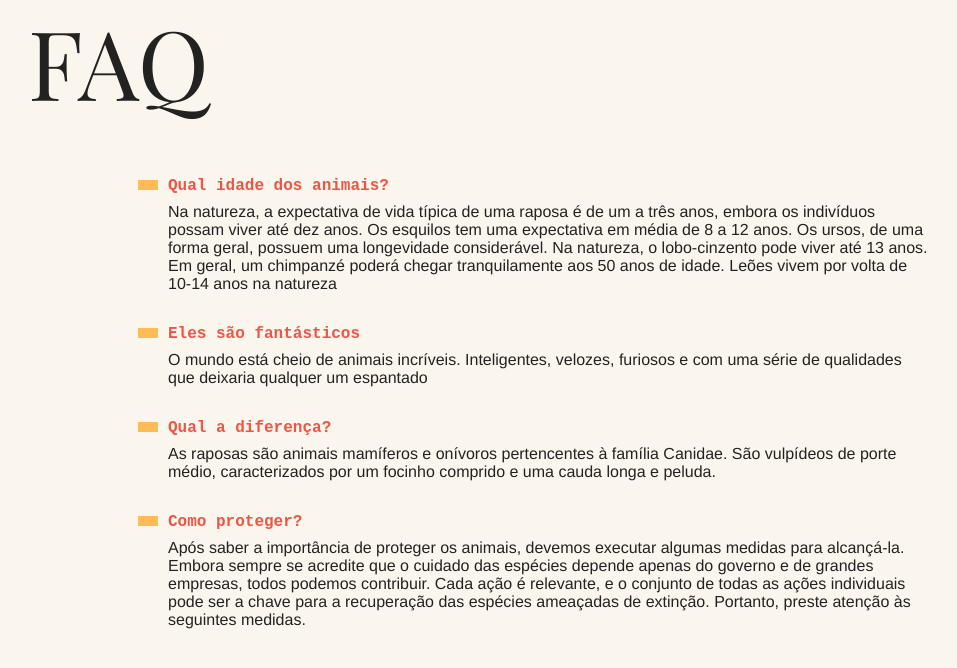
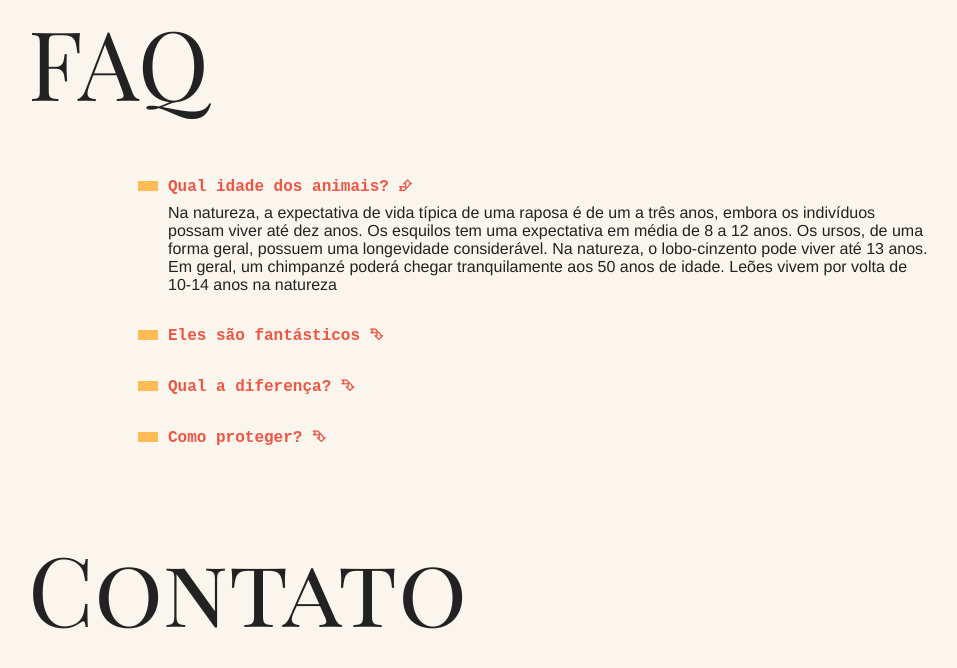
Before and after one commit to luizfporto/animais-fantasticos-cursojavascriptES6, a plain HTML site: page index.html in a window 1280 px wide. Shown: the part 799-1467 px from the top of the page, without its empty margins (162-1119 px from the left). Drawn offline with Linux system fonts and the light colour scheme; grey boxes are pictures that could not be loaded.

Commit message:
estilização da aba Faq

```diff
--- a/css/style.css
+++ b/css/style.css
@@ -239,3 +239,32 @@ body {
     transform: translate3d(0, 0, 0);
   }
 }
+
+.js-accordion dd {
+  display: none;
+}
+
+.js-accordion dt::after{
+  content: '⮷';
+  margin-left: 10px;
+}
+
+.js-accordion dt.ativo::after {
+  content: '⮵';
+}
+
+.js-accordion dd.ativo {
+  display: block;
+  animation: slideDown .5s forwards;
+}
+
+@keyframes slideDown {
+  from {
+    opacity: 0;
+    max-height: 0;
+  }
+  to {
+    max-height: 200px;
+    opacity: 1;
+  }
+}
--- a/index.html
+++ b/index.html
@@ -96,7 +96,7 @@
   </section>
   <section class="grid-section faq" id="faq">
     <h1 class="titulo">FAQ</h1>
-    <dl class="faq-lista">
+    <dl class="faq-lista js-accordion">
       <dt>Qual  idade dos animais?</dt>
       <dd>Na natureza, a expectativa de vida típica de uma raposa é de um a três anos, embora os indivíduos possam viver até dez anos. Os esquilos tem uma expectativa em média de 8 a 12 anos. Os ursos, de uma forma geral, possuem uma longevidade considerável. Na natureza, o lobo-cinzento pode viver até 13 anos.  Em geral, um chimpanzé poderá chegar tranquilamente aos 50 anos de idade. Leões vivem por volta de 10-14 anos na natureza</dd>
       <dt>Eles são fantásticos</dt>
--- a/script.js
+++ b/script.js
@@ -1,3 +1,4 @@
+function initTabNav() {
   const tabMenu = document.querySelectorAll(".js-tabmenu li");
   const tabContent = document.querySelectorAll(".js-tabcontent section");
 
@@ -17,3 +18,25 @@ if (tabMenu.length && tabContent.length) {
       });
     });
   }
+}
+initTabNav();
+
+function initAccordion() {
+  const accordionList = document.querySelectorAll(".js-accordion dt");
+  const activeClass = 'ativo';
+
+  if (accordionList.length) {
+    accordionList[0].classList.add(activeClass);
+    accordionList[0].nextElementSibling.classList.add(activeClass);
+
+    function activeAccordion() {
+      this.classList.toggle(activeClass);
+      this.nextElementSibling.classList.toggle(activeClass);
+    }
+
+    accordionList.forEach((item) => {
+      item.addEventListener("click", activeAccordion);
+    });
+  }
+}
+initAccordion();
```
Lines whose indentation alone changed are shown as unchanged.
